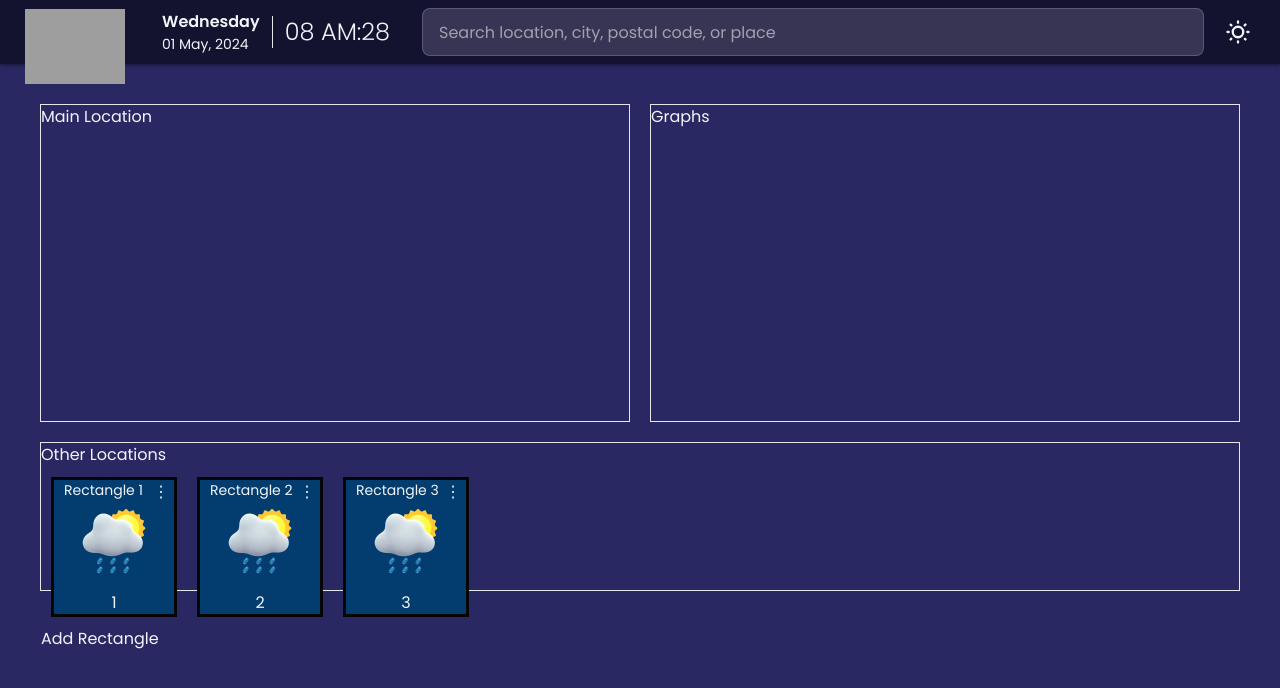
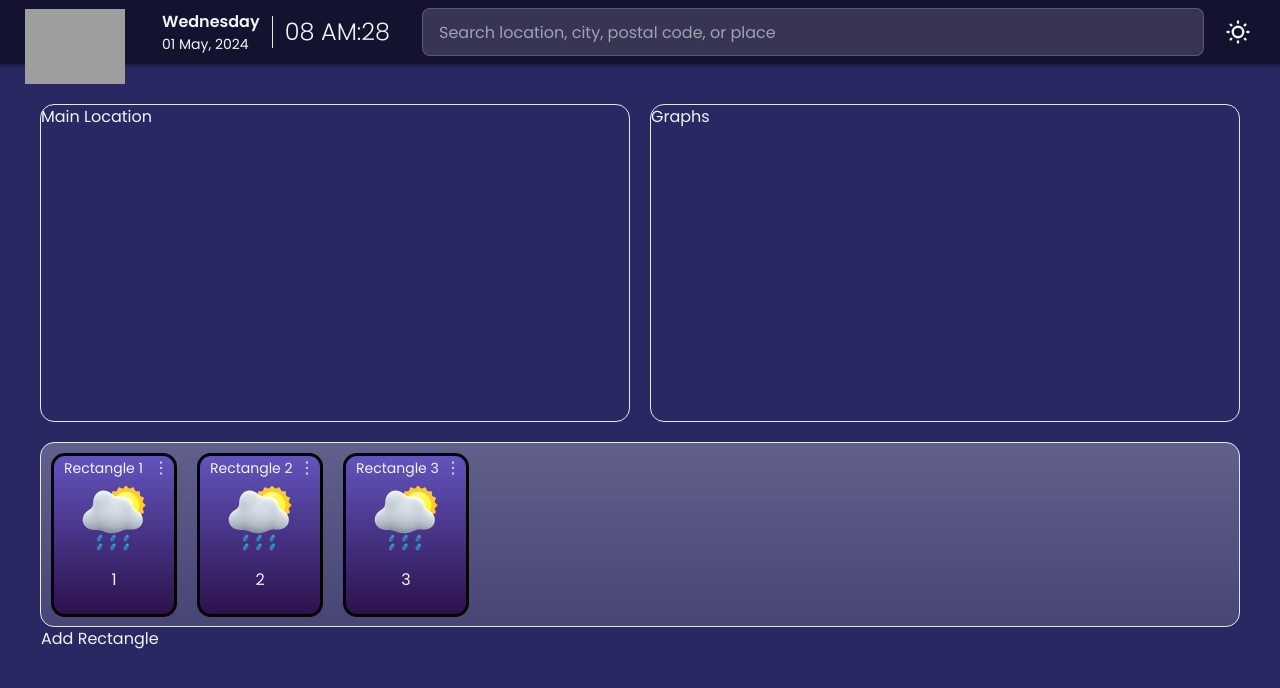
Before and after one commit to FIT3170-Weather/weather-app, a SvelteKit app: page / in a window 1280 px wide. Shown: the top 688 px of the page. Built offline with nearby package versions, Linux system fonts and the light colour scheme; grey boxes are pictures that could not be loaded.

Commit message:
Changed the colours

```diff
--- a/src/routes/+page.svelte
+++ b/src/routes/+page.svelte
@@ -13,11 +13,11 @@
 	<!-- 100vh - 64px (header height), so dashboard fills remaining height -->
 	<div class="grid grid-rows-4 grid-cols-4 gap-5 p-10 justify-center h-[calc(100vh-64px)] w-screen">
 		<!-- TODO: Main location here -->
-		<div class="row-span-2 col-span-2 border h-full w-full grow">Main Location</div>
+		<div class="row-span-2 col-span-2 border h-full w-full grow main-location">Main Location</div>
 		<!-- TODO: Graphs here -->
-		<div class="row-span-2 col-span-2 border h-full w-full grow">Graphs</div>
+		<div class="row-span-2 col-span-2 border h-full w-full grow graphs">Graphs</div>
 		<!-- TODO: Other locations here (bottom row of locations) -->
-		<div class="row-span-1 col-span-4 border h-full w-full grow" >Other Locations
+		<div class="row-span-1 col-span-4 border h-full w-full grow other-locations" >
 			<BottomComponents>
 
 			</BottomComponents>
@@ -26,4 +26,18 @@
 </section>
 
 <style>
+
+	.other-locations{
+		height: 185px;
+		background-image: linear-gradient(to bottom, #ffffff42, #c4c4c430);
+		border-radius: 14px;
+	}
+
+	.main-location{
+		border-radius: 14px;
+	}
+
+	.graphs{
+		border-radius: 14px;
+	}
 </style>
--- a/src/routes/components/BottomComponents.svelte
+++ b/src/routes/components/BottomComponents.svelte
@@ -6,10 +6,11 @@
         { title: 'Rectangle 2', image:  rain, number: 2 },
         { title: 'Rectangle 3', image: rain, number: 3 },
     ];
-
+    var index = locations.length
     function addRectangle() {
+        index += 1
         const newRectangle = {
-            title: 'New Rectangle',
+            title: 'Rectangle ' + index,
             image: rain,
             number: locations.length + 1
         };
@@ -35,11 +36,11 @@
 
     .rectangle {
         width: 126px;
-        height: 140px;
+        height: 164px;
         margin: 10px;
         padding: 10px;
         border: 3px solid #050505;
-        background-color: rgb(3, 61, 112);
+        background-image: linear-gradient(to bottom, #6354BD, #2C124D);
         display: flex;
         flex-direction: column;
         align-items: center;
@@ -47,6 +48,7 @@
         flex-shrink: 0;
         position: relative;
         user-select: none;
+        border-radius: 14px;
     }
 
     .rectangle h3 {
@@ -54,6 +56,8 @@
         font-size: 14px; /* Adjust font size */
         white-space: nowrap; /* Prevent wrapping */
         align-self: flex-start;
+        position: absolute;
+        top: 1.5px;
     }
     .rectangle img {
         width: 80px;
--- a/src/routes/components/SideNav.svelte
+++ /dev/null
@@ -1,6 +0,0 @@
-<!-- This doesn't work
-<div class="sidenav-custom w-16 flex h-screen -z-1 items-center justify-center bg-base-200">
-    <h1>Nav</h1>
-</div> -->
-
-<!-- TODO -->
```
